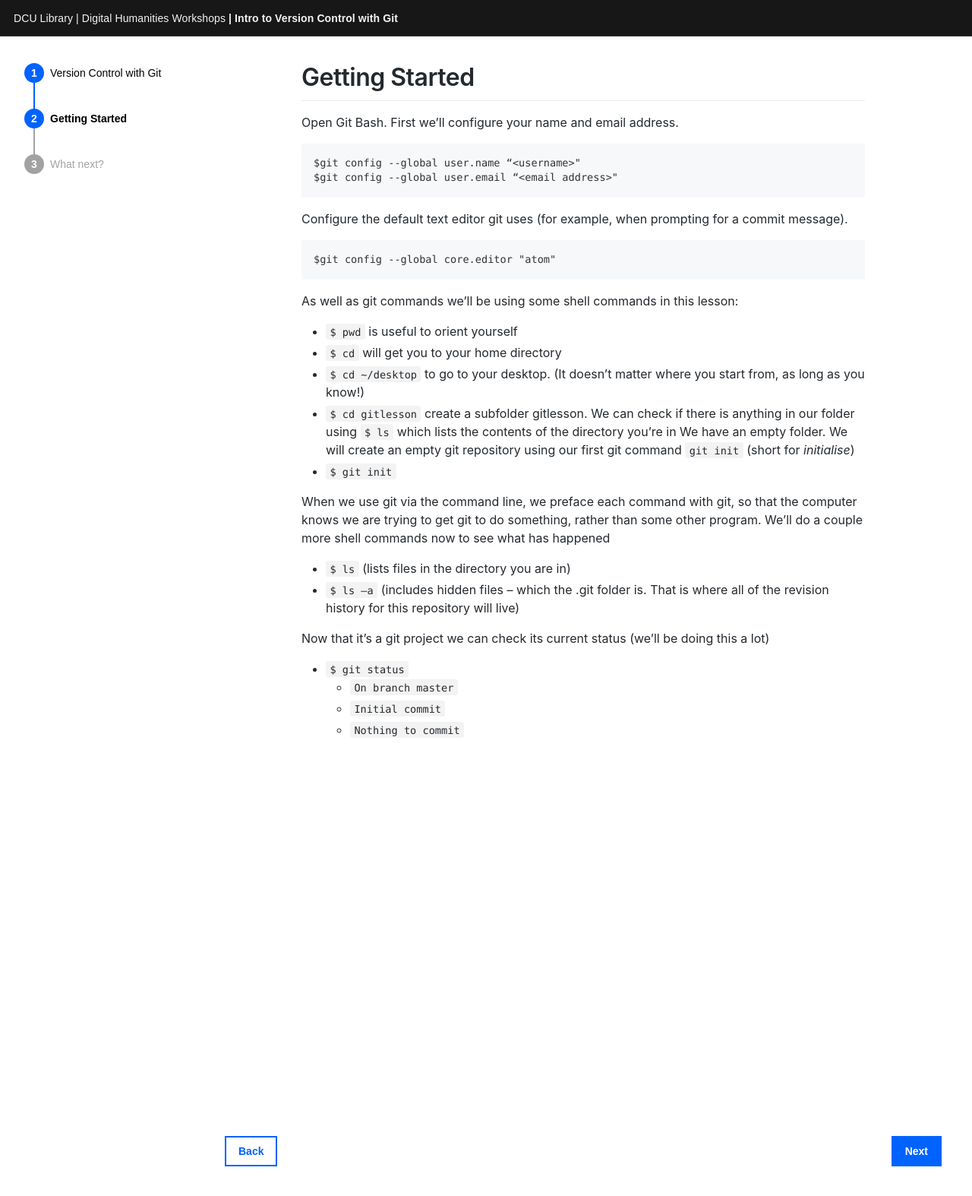
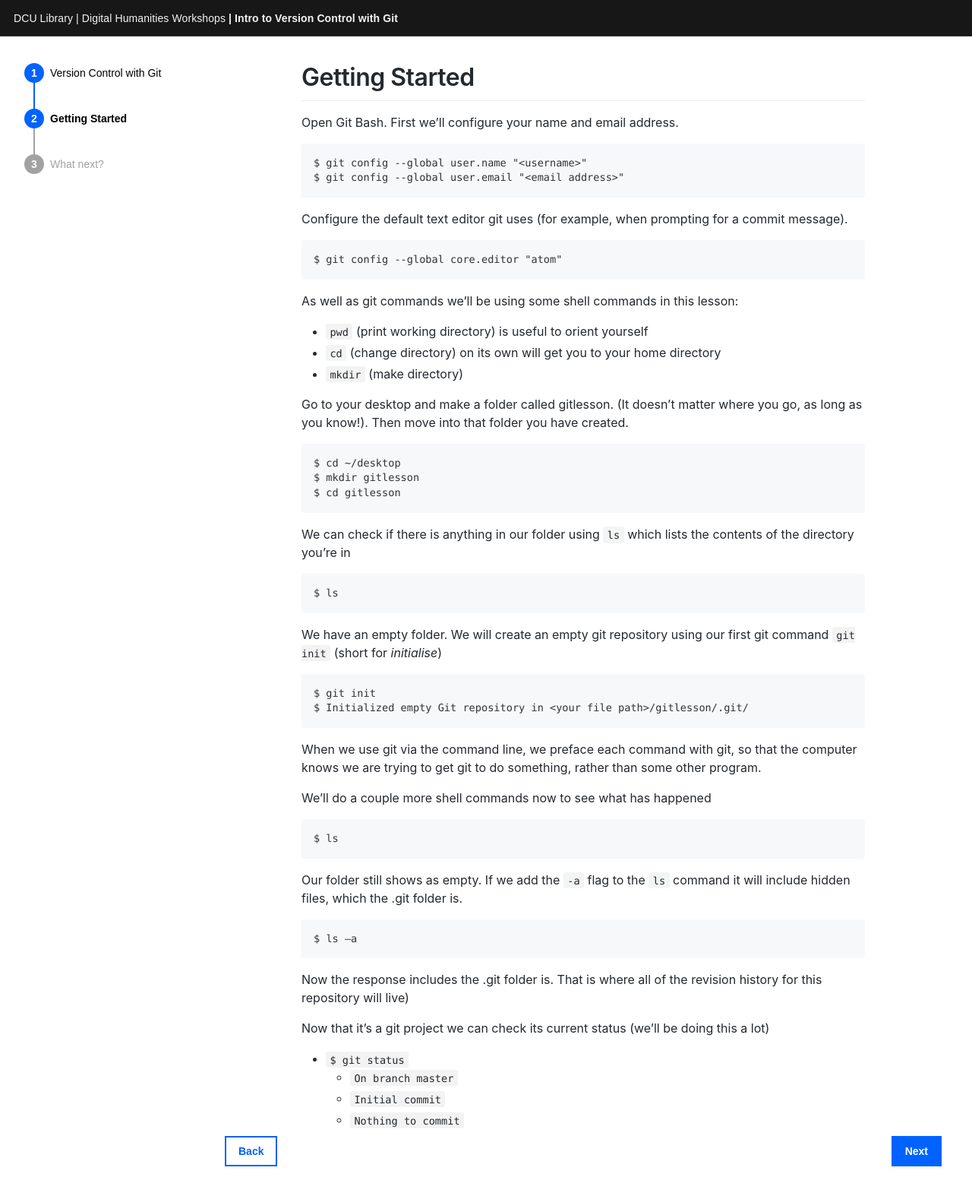
Before and after one commit to liamodwyer/github-pages, a Jekyll site: the page built from _workshop/getting-started-with-git.md, in a window 1280 px wide. Shown: the top 1574 px of the page at 76% size. Built offline with Jekyll 4.4.1, drawn with Linux system fonts in a browser that asks for light colours; some web fonts are replaced.

Commit message:
Add formatting

`````diff
--- a/_workshop/getting-started-with-git.md
+++ b/_workshop/getting-started-with-git.md
@@ -5,29 +5,51 @@ date: 0000-01-02    # Page order is set by date
 
 Open Git Bash.
 First we’ll configure your name and email address.
-```Bash
-$git config --global user.name “<username>"
-$git config --global user.email “<email address>"
+```
+$ git config --global user.name "<username>"
+$ git config --global user.email "<email address>"
 ```
 
 Configure the default text editor git uses (for example, when prompting for a commit message).
-````Bash
-$git config --global core.editor "atom"
-````
+```
+$ git config --global core.editor "atom"
+```
 
 As well as git commands we'll be using some shell commands in this lesson:
-* `$ pwd` is useful to orient yourself
-* `$ cd` 	will get you to your home directory
-* `$ cd ~/desktop` to go to your desktop. (It doesn’t matter where you start from, as long as you know!)
-* `$ cd gitlesson` create a subfolder gitlesson.
-We can check if there is anything in our folder using `$ ls` which	lists the contents of the directory you’re in
+* `pwd` (print working directory) is useful to orient yourself
+* `cd` (change directory) on its own will get you to your home directory
+* `mkdir` (make directory)
+
+Go to your desktop and make a folder called gitlesson. (It doesn’t matter where you go, as long as you know!). Then move into that folder you have created.
+```
+$ cd ~/desktop
+$ mkdir gitlesson
+$ cd gitlesson
+```
+
+We can check if there is anything in our folder using `ls` which lists the contents of the directory you’re in
+```
+$ ls
+```
+
 We have an empty folder.  We will create an empty git repository using our first git command `git init` (short for _initialise_)
-* `$ git init`
+```
+$ git init
+$ Initialized empty Git repository in <your file path>/gitlesson/.git/
+```
 
-When we use git via the command line, we preface each command with git, so that the computer knows we are trying to get git to do something, rather than some other program. We’ll do a couple more shell commands now to see what has happened
+When we use git via the command line, we preface each command with git, so that the computer knows we are trying to get git to do something, rather than some other program.
 
-* `$ ls` 			(lists files in the directory you are in)
-* `$ ls –a`		(includes hidden files – which the .git folder is. That is where all of the revision history for this repository will live)
+We’ll do a couple more shell commands now to see what has happened
+
+```
+$ ls
+```
+Our folder still shows as empty. If we add the `-a` flag to the `ls` command it will include hidden files, which the .git folder is.
+```bash
+$ ls –a
+```
+Now the response includes the .git folder is. That is where all of the revision history for this repository will live)
 
 Now that it’s a git project we can check its current status (we’ll be doing this a lot)
 * `$ git status`
`````
